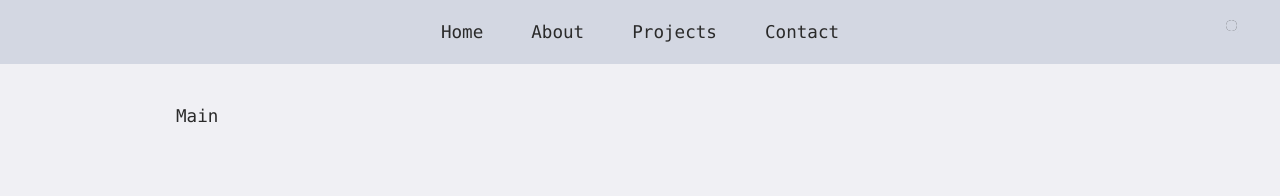
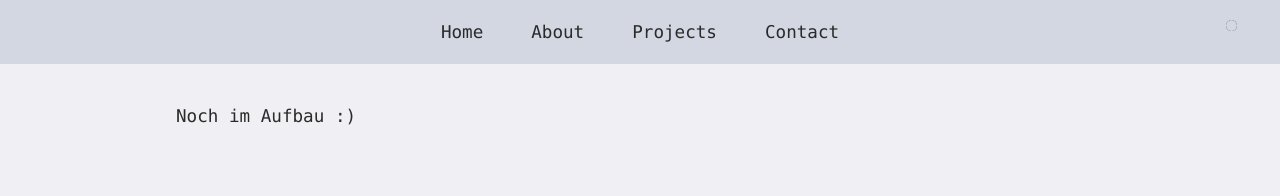
Before and after one commit to KevinGersitz/static-portfolio-website, a plain HTML site: page about.html in a window 1280 px wide. Shown: the top 196 px of the page. Drawn offline with Linux system fonts and the light colour scheme.

Commit message:
added disclaimers on pages

```diff
--- a/about.html
+++ b/about.html
@@ -141,7 +141,7 @@
 
     <main>
       <div class="container">
-        <p>Main</p>
+        <p>Noch im Aufbau :)</p>
       </div>
     </main>
 
```
Also changed, not shown: index.html (+1 -1 lines), projects.html (+1 -1 lines).
